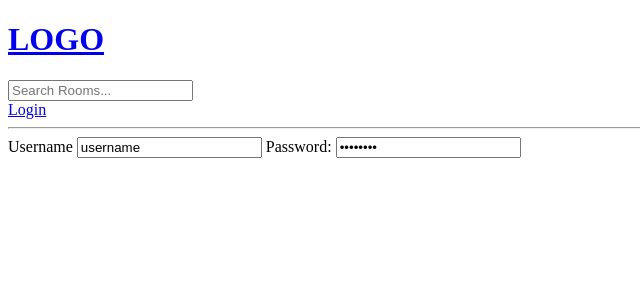
After one commit to KrishnaPande/Project, a Django app: template erp_with_django/base/templates/base/login_register.html in a window 1280 px wide. The commit adds this page. Shown: the top 300 px of the page, without its empty margins (0-640 px from the left). Run offline with Django 3.2, Linux system fonts and the light colour scheme; the template is opened without the code that fills it, so the values that code supplies are empty.

Commit message:
done with adding login
hedding towards adding flash massages

```diff
--- a/erp_with_django/base/app_url.py
+++ b/erp_with_django/base/app_url.py
@@ -2,6 +2,8 @@ from django.urls import path
 from . import views
 
 urlpatterns = [
+    path('login/', views.loginPage, name="login"),
+
     path('', views.home, name = "home"),
     # Passing a Dynamic Value 59:07
     path('room/<str:pk>/', views.room, name="room"),
--- /dev/null
+++ b/erp_with_django/base/templates/base/login_register.html
@@ -0,0 +1,28 @@
+<!DOCTYPE html>
+<html lang="en">
+<head>
+    <meta charset="UTF-8">
+    <title>Title</title>
+</head>
+<body>
+    {% extends 'main.html' %}
+
+    {% block content %}
+
+    <div>
+      <form method="POST" action="">
+        {% csrf_token %}
+
+        <label>Username</label>
+        <input type="text" value="username" placeholder="Enter Username" />
+
+        <label>Password:</label>
+        <input type="password" value="password" placeholder="Enter Password" />
+
+      </form>
+    </div>
+
+    {% endblock content %}
+
+</body>
+</html>
--- a/erp_with_django/erp_with_django/settings.py
+++ b/erp_with_django/erp_with_django/settings.py
@@ -35,6 +35,8 @@ INSTALLED_APPS = [
     'django.contrib.admin',
     'django.contrib.auth',
     'django.contrib.contenttypes',
+    # When user logged created are send to the backend which create a session token which store info of login time
+    # We take that session and save that in the browser
     'django.contrib.sessions',
     'django.contrib.messages',
     'django.contrib.staticfiles',
--- a/erp_with_django/templates/navbar.html
+++ b/erp_with_django/templates/navbar.html
@@ -13,6 +13,7 @@
         <input type="text" name="q" placeholder="Search Rooms..."/>
     </form>
 
+    <a href="{% url 'login' %}">Login</a>
 <hr>
 </body>
 </html>
```
Also changed, not shown: erp_with_django/base/views.py (+16 -0 lines).
